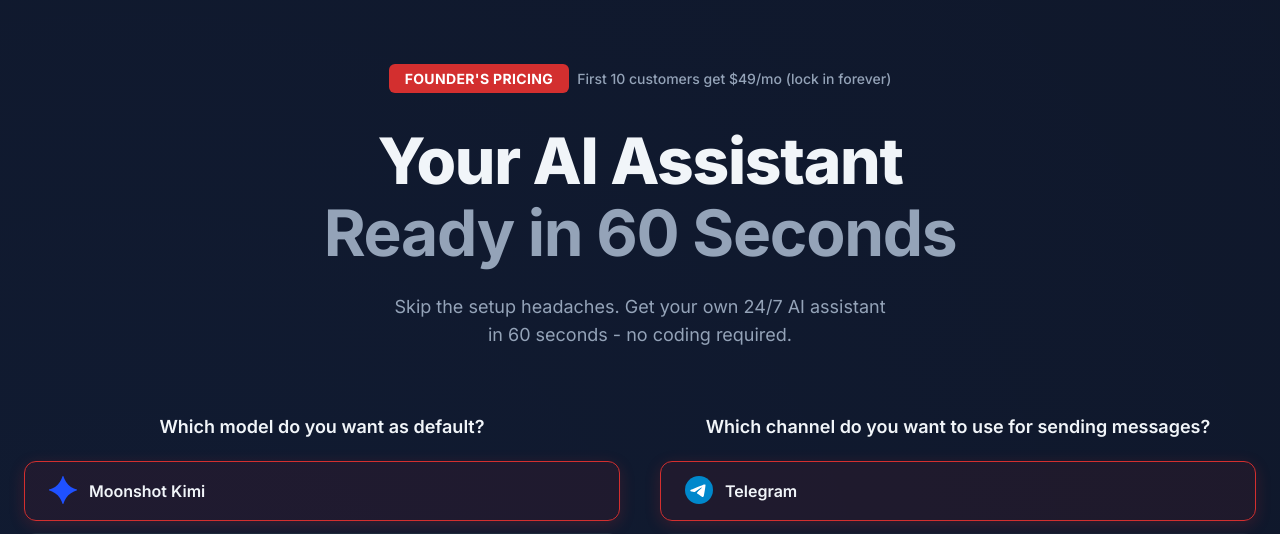
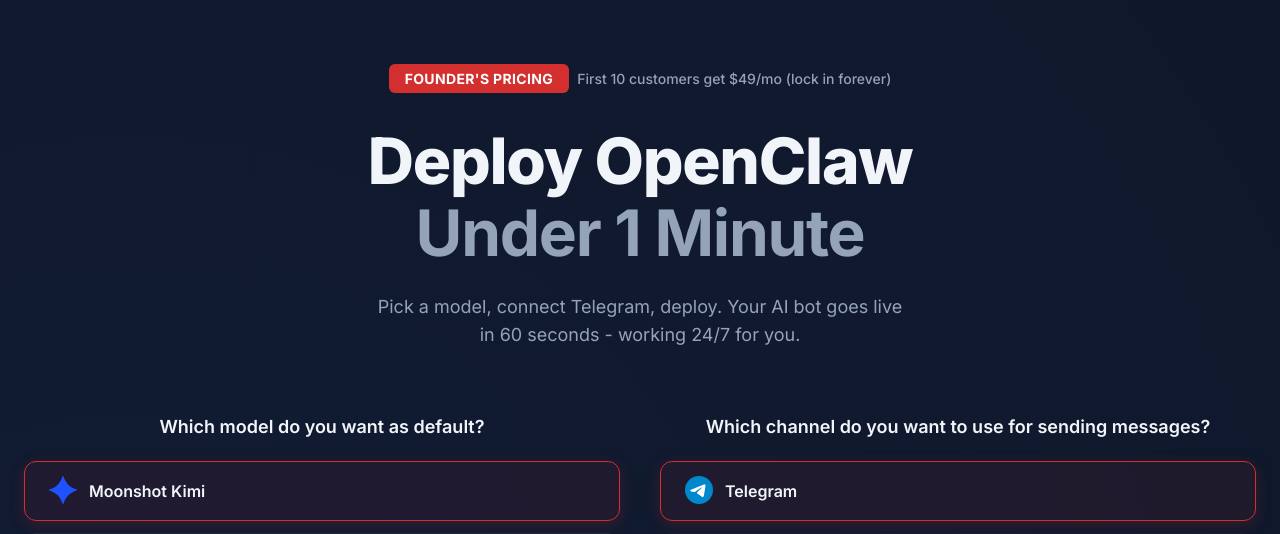
Before and after one commit to pratie/openclaw-saas, a Flask app: page / in a window 1280 px wide. Shown: the top 534 px of the page. Run offline with Flask 3, Linux system fonts and the light colour scheme.

Commit message:
Rewrite hero section with action-focused copy
- Headline: "Deploy OpenClaw / Under 1 Minute"
- Subheadline: 3-step process (pick, connect, deploy)
- Removed coffee reference for cleaner value prop
- Focus: "Your AI bot goes live in 60 seconds - working 24/7"

More direct and conversion-optimized.

🤖 Generated with [Claude Code](https://claude.com/claude-code)

Co-Authored-By: Claude <noreply@anthropic.com>

```diff
--- a/templates/index.html
+++ b/templates/index.html
@@ -19,14 +19,14 @@
 
         <!-- Main Headline -->
         <h1 class="main-headline">
-            Your AI Assistant<br>
-            <span class="headline-secondary">Ready in 60 Seconds</span>
+            Deploy OpenClaw<br>
+            <span class="headline-secondary">Under 1 Minute</span>
         </h1>
 
         <!-- Subheadline -->
         <p class="main-subheadline">
-            Skip the setup headaches. Get your own 24/7 AI assistant<br>
-            in 60 seconds - no coding required.
+            Pick a model, connect Telegram, deploy. Your AI bot goes live<br>
+            in 60 seconds - working 24/7 for you.
         </p>
 
         <!-- Model and Channel Selection (Side by Side) -->
```
